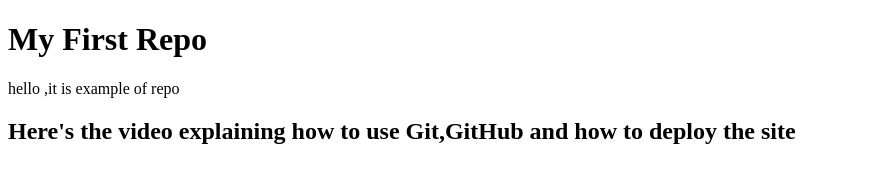
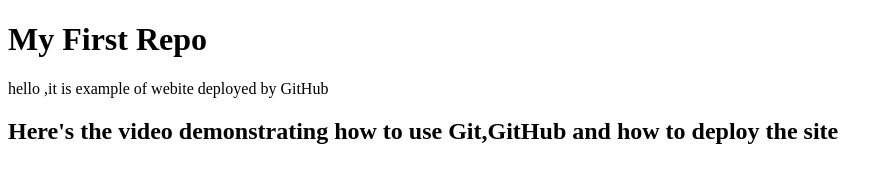
Before and after one commit to HarenRaj-Dev/exp1-repo, a plain HTML site: page index.html in a window 1280 px wide. Shown: the top 180 px of the page, without its empty margins (0-893 px from the left). Drawn offline with Linux system fonts and the light colour scheme; grey boxes are pictures that could not be loaded.

Commit message:
eddited the mistakes

```diff
--- a/index.html
+++ b/index.html
@@ -7,10 +7,11 @@
 </head>
 <body>
     <h1>My First Repo</h1>
-    <p>hello ,it is example of repo</p>
+    <p>hello ,it is example of webite deployed by GitHub</p>
 
-    <h2>Here's the video explaining how to use Git,GitHub and how to deploy the site</h2>
+    <h2>Here's the video demonstrating how to use Git,GitHub and how to deploy the site</h2>
     <br>
     <iframe src="https://drive.google.com/file/d/1cG0xCZGfiHUFWvBrzvvaHRlqvXgrC7vM/preview?usp=sharing" width="640" height="360" controls allowfullscreen></iframe>
+    <br>
 </body>
 </html>
```
